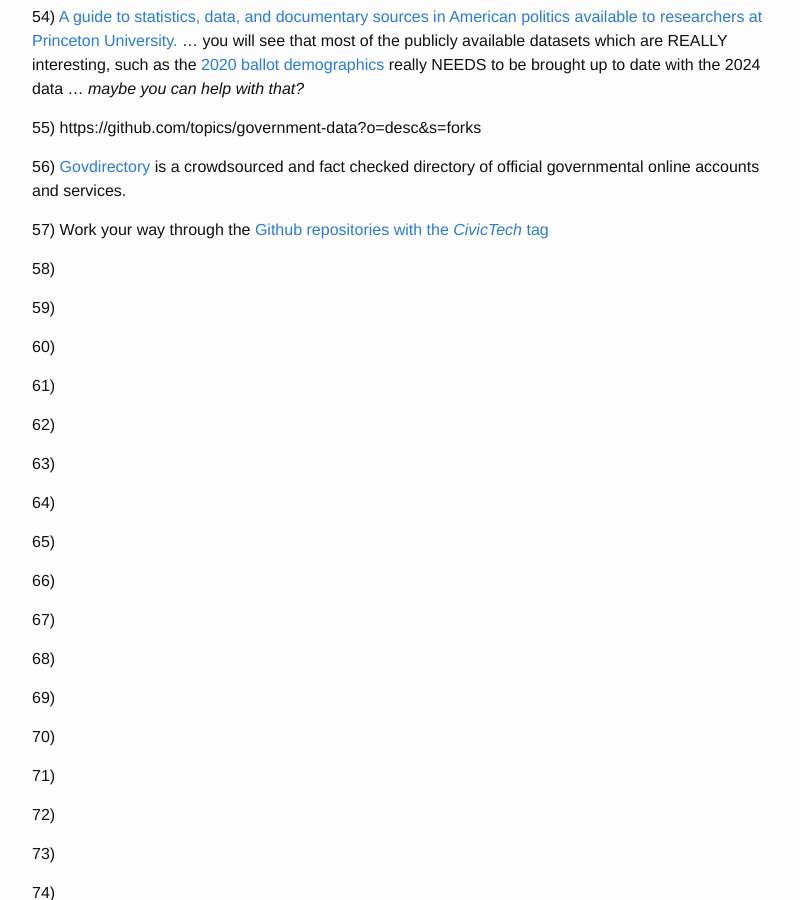
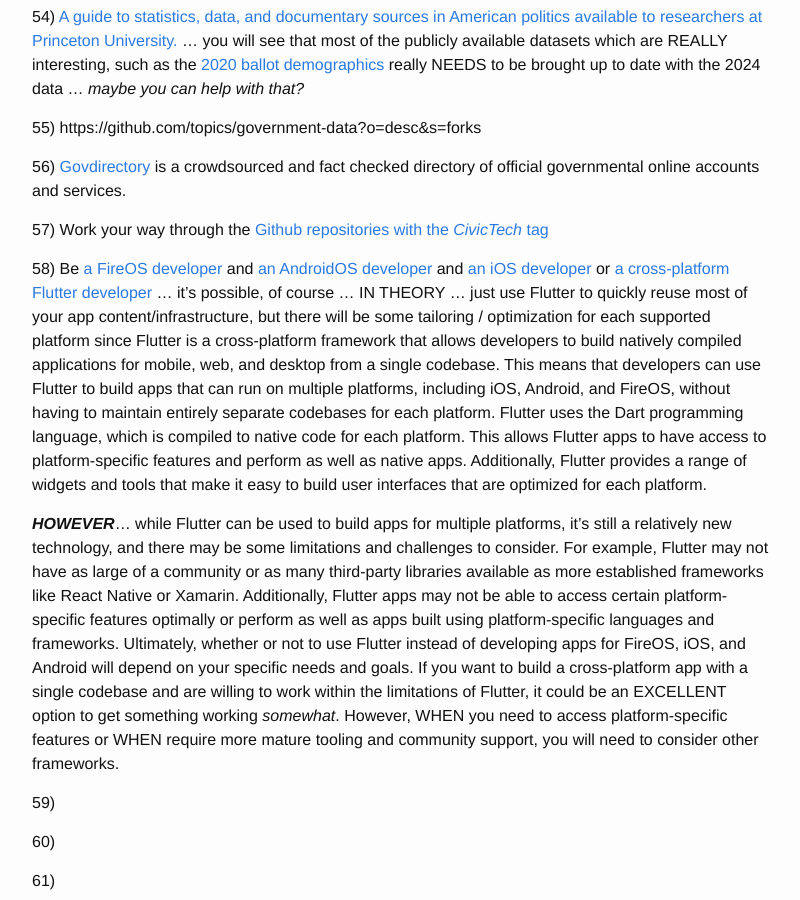
Before and after one commit to RockRapids/SHOP, a Jekyll site: the page built from _posts/2023-12-01-Studying-The-2024-POTUS-Race.MD, in a window 1280 px wide and 900 px high, scrolled down 17413 px. Shown: the whole window, without its empty margins (238-1038 px from the left). Built offline with Jekyll 4.4.1, drawn with Linux system fonts in a browser that asks for light colours.

Commit message:
Flutter.dev

```diff
--- a/_posts/2023-12-01-Studying-The-2024-POTUS-Race.MD
+++ b/_posts/2023-12-01-Studying-The-2024-POTUS-Race.MD
@@ -301,7 +301,9 @@ These are miscellaneous tools, git repositories and organizations that contain d
 
 57) Work your way through the [Github repositories with the *CivicTech* tag](https://github.com/topics/civictech?o=desc&s=forks)
 
-58)
+58) Be [a FireOS developer](https://developer.amazon.com/) and [an AndroidOS developer](https://developer.android.com/) and [an iOS developer](https://developer.apple.com/ios/) or [a cross-platform Flutter developer](https://flutter.dev/) ... it's possible, of course ... IN THEORY ... just use Flutter to quickly reuse most of your app content/infrastructure, but there will be some tailoring / optimization for each supported platform since Flutter is a cross-platform framework that allows developers to build natively compiled applications for mobile, web, and desktop from a single codebase. This means that developers can use Flutter to build apps that can run on multiple platforms, including iOS, Android, and FireOS, without having to maintain entirely separate codebases for each platform. Flutter uses the Dart programming language, which is compiled to native code for each platform. This allows Flutter apps to have access to platform-specific features and perform as well as native apps. Additionally, Flutter provides a range of widgets and tools that make it easy to build user interfaces that are optimized for each platform.
+
+***HOWEVER***... while Flutter can be used to build apps for multiple platforms, it's still a relatively new technology, and there may be some limitations and challenges to consider. For example, Flutter may not have as large of a community or as many third-party libraries available as more established frameworks like React Native or Xamarin. Additionally, Flutter apps may not be able to access certain platform-specific features optimally or perform as well as apps built using platform-specific languages and frameworks. Ultimately, whether or not to use Flutter instead of developing apps for FireOS, iOS, and Android will depend on your specific needs and goals. If you want to build a cross-platform app with a single codebase and are willing to work within the limitations of Flutter, it could be an EXCELLENT option to get something working *somewhat*. However, WHEN you need to access platform-specific features or WHEN require more mature tooling and community support, you will need to consider other frameworks.
 
 59)
 
```
